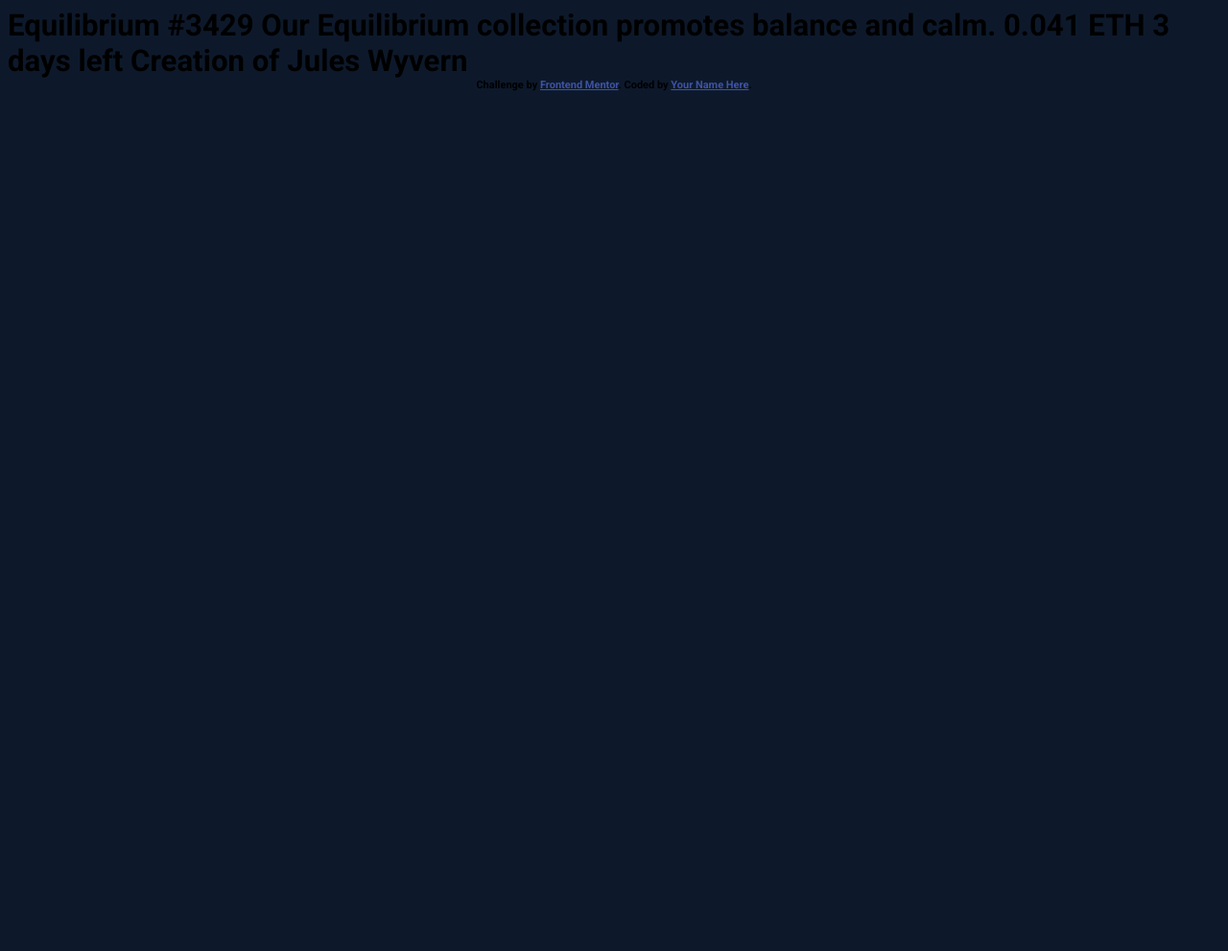
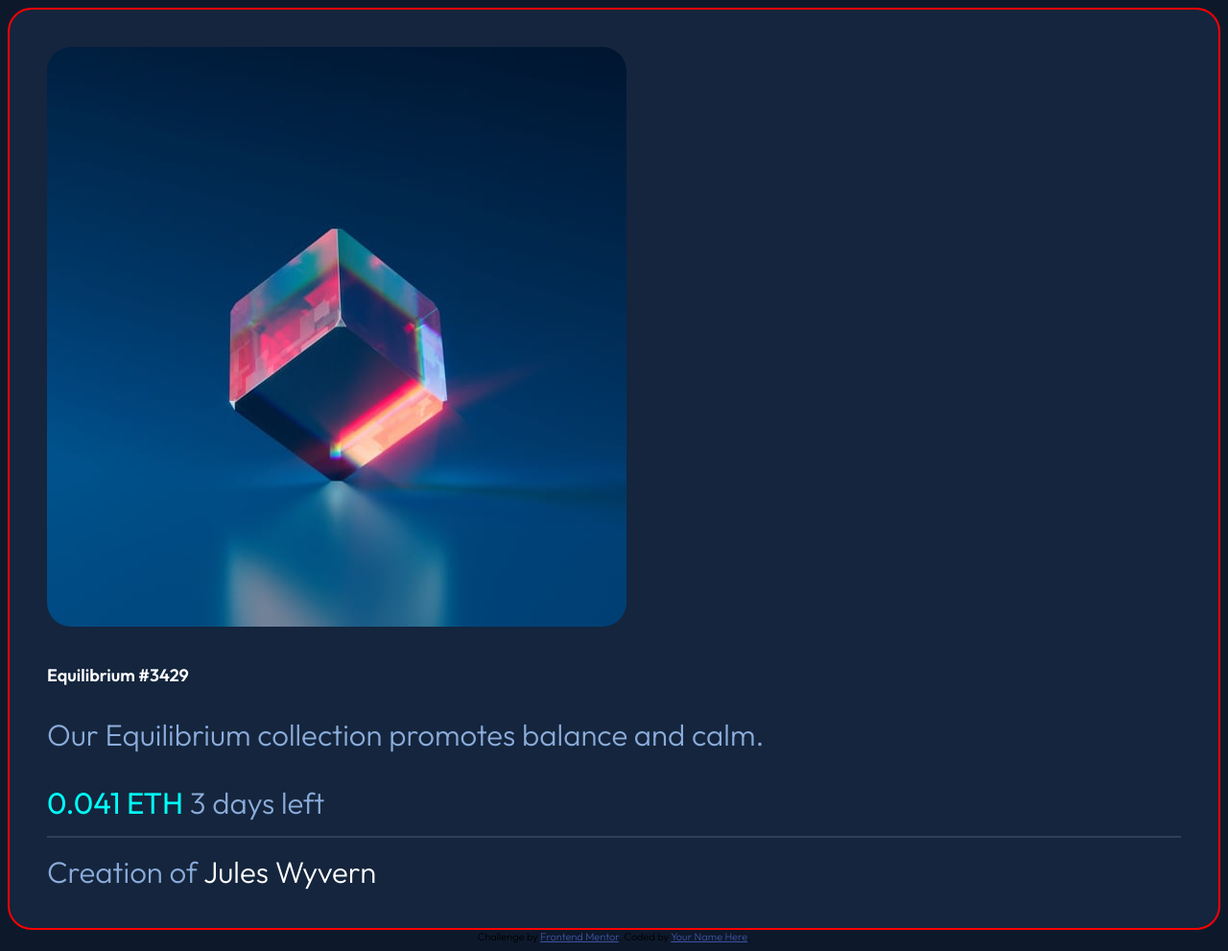
Before and after one commit to James-T89/Frontend-Mentor-Challenges, a plain HTML site: page index.html in a window 1280 px wide. Shown: the whole page at 96% size. Before the commit the page ends 800 px from the top, so only its background shows below. Drawn offline with Linux system fonts and the light colour scheme.

Commit message:
design almost final

```diff
--- a/index.html
+++ b/index.html
@@ -6,7 +6,7 @@
   <link rel="icon" type="image/png" sizes="32x32" href="./images/favicon-32x32.png">
   <link rel="preconnect" href="https://fonts.googleapis.com">
   <link rel="preconnect" href="https://fonts.gstatic.com" crossorigin>
-  <link href="https://fonts.googleapis.com/css2?family=Roboto:wght@700&display=swap" rel="stylesheet">
+  <link href="https://fonts.googleapis.com/css2?family=Outfit:wght@300;400;600&display=swap" rel="stylesheet">
   <title>Frontend Mentor | NFT preview card component</title>
   <link rel="stylesheet" href="styles.css">
   <!-- Feel free to remove these styles or customise in your own stylesheet 👍 -->
@@ -16,15 +16,16 @@
   </style>
 </head>
 <body>
-
-  Equilibrium #3429
-
-  Our Equilibrium collection promotes balance and calm.
-
-  0.041 ETH
-  3 days left
-
-  Creation of Jules Wyvern
+<div class="card-container card-styles">
+  <img src="images/image-equilibrium.jpg" alt="a picture of a cube">
+  <div class="id-number">Equilibrium #3429</div>
+  <p class="text-color">Our Equilibrium collection promotes balance and calm.</p>
+  <div class="price-time-left">
+    <span class="funny-money">0.041 ETH</span>
+    <span class="text-color time">3 days left</span>
+  </div>
+ <div class="text-color user">Creation of <span class="user-name">Jules Wyvern</span></div>
+</div>
 
   <div class="attribution">
     Challenge by <a href="https://www.frontendmentor.io?ref=challenge" target="_blank">Frontend Mentor</a>.
--- a/styles.css
+++ b/styles.css
@@ -11,9 +11,59 @@
   --Dark-blue-line: hsl(215, 32%, 27%);
   --White: hsl(0, 0%, 100%);
   font-size: clamp(1rem, 0.75rem + 1.5vw, 2rem);
-  font-family: 'Roboto', sans-serif;
+  font-family: 'Outfit', sans-serif;
+  font-weight: 300;
 }
 
 body {
   background-color: var(--Dark-blue-main);
 }
+
+.card-container {
+  border: 2px solid red;
+  padding: 1.25rem;
+  border-radius: 25px;
+}
+
+.card-styles {
+  background-color: var(--Dark-blue-card);
+}
+
+img {
+  max-inline-size: 100%;
+  block-size: auto;
+  border-radius: 25px;
+}
+
+.id-number {
+  color: var(--White);
+  font-size: 18px;
+  font-weight: 600;
+  padding-top: 1rem;
+}
+
+.text-color {
+  color: var(--Soft-blue);
+}
+
+.price-time-left {
+  padding-block-end: .5rem;
+}
+
+.funny-money {
+  color: var(--Cyan);
+  font-weight: 400;
+}
+
+.time {
+  text-align: right;
+}
+
+.user {
+  border-top: 2px solid var(--Dark-blue-line);
+  padding-block-start: .5rem;
+}
+
+.user-name {
+  color: var(--White);
+}
```
